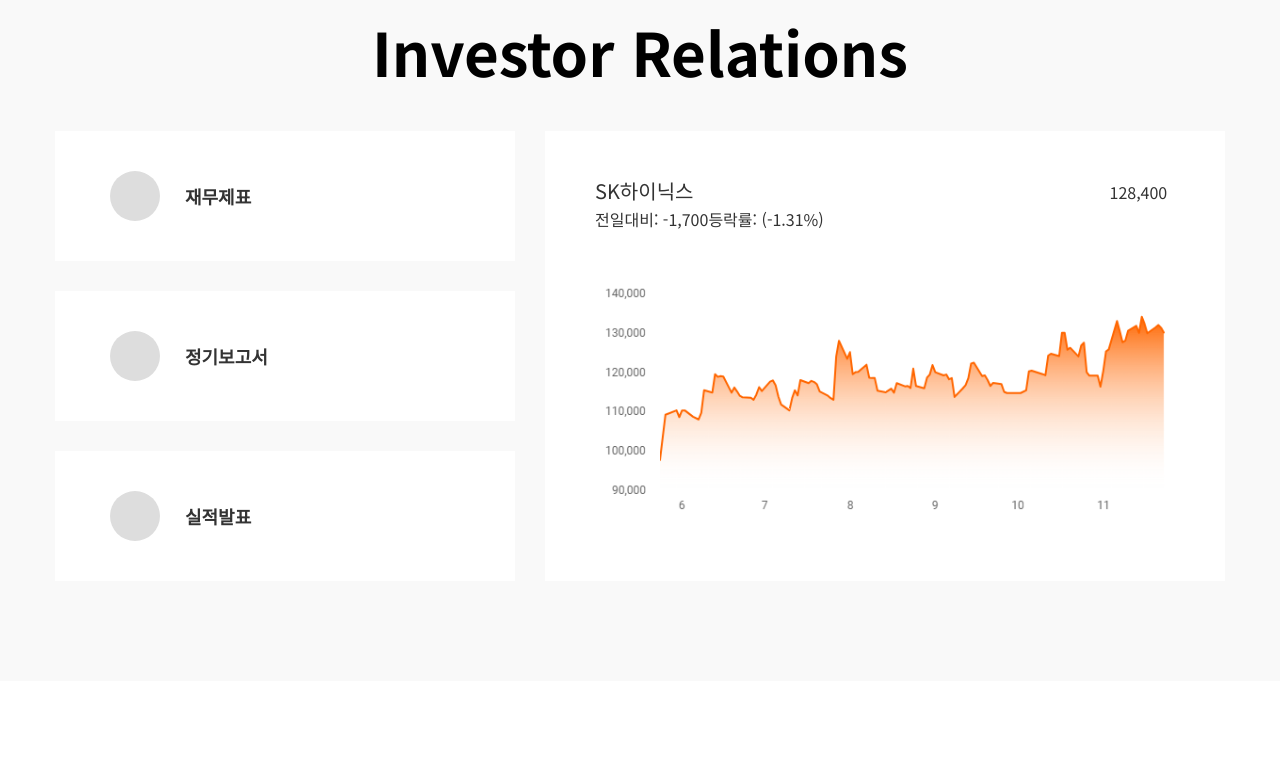
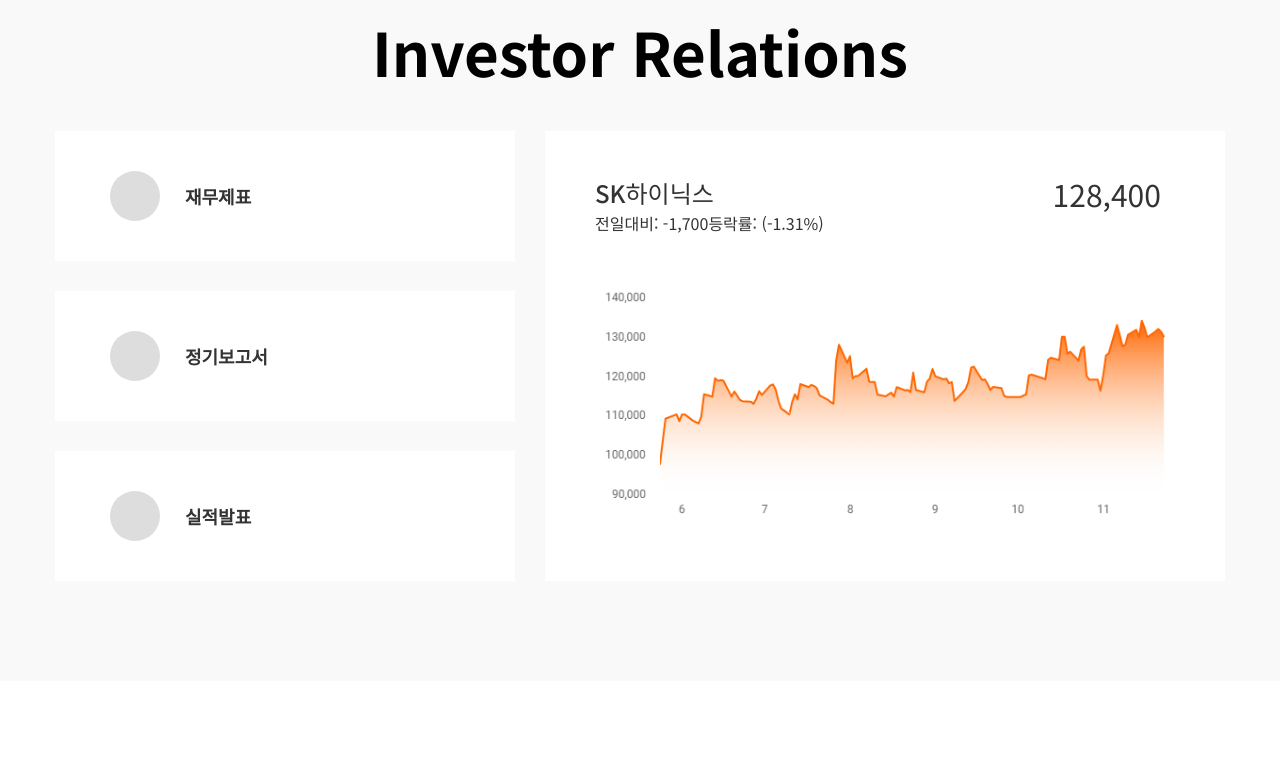
Before and after one commit to manggury/SK-hynix, a plain HTML site: page index.html in a window 1280 px wide. Shown: the part 2360-3138 px from the top of the page. Drawn offline with Linux system fonts and the light colour scheme; some icons are missing.

Commit message:
Add files via upload

```diff
--- a/css/style.css
+++ b/css/style.css
@@ -445,15 +445,18 @@
 
 .mainInvestorRelations .IR_wrap .right_box .imformation_box::after {
     position: absolute;
+    top: 50%;
+    right: 10px;
+    transform: translate(-50%, -50%);
     content: "128,400";
-    top: 50%;
-    right: 0;
-    transform: translate(-100%, -50%);
+    font-size: 30px;
+    cursor: pointer;
 }
 
 .mainInvestorRelations .IR_wrap .right_box .imformation_box strong {
     display: block;
-    font-size: 20px;
+    font-size: 24px;
+    font-weight: 500;
     margin: 0 0 10px 0;
 }
 
@@ -499,6 +502,7 @@
 .mainNews .news_slide figure p {
     font-size: 16px;
     font-weight: 500;
+    line-height: 20px;
 }
 
 .mainNews .news_slide .slick-slide {
```
